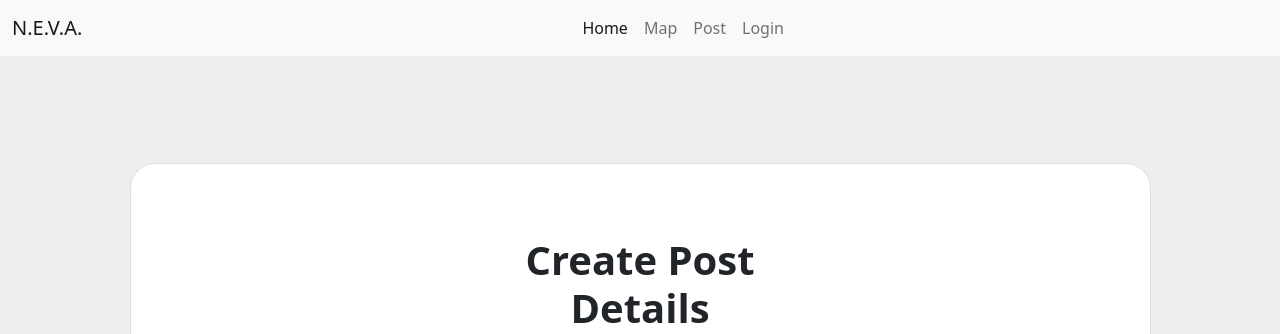
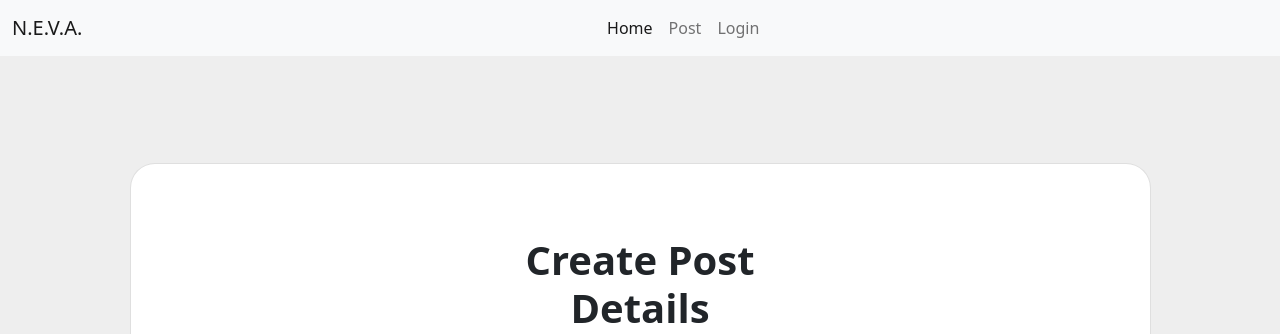
Before and after one commit to nikhilchaudhary0126/neva, a Django app: page /post/ in a window 1280 px wide. Shown: the top 334 px of the page. Run offline with Django 3.2, Linux system fonts and the light colour scheme.

Commit message:
removed maps from navigation

```diff
--- a/home/templates/createPost.html
+++ b/home/templates/createPost.html
@@ -42,9 +42,9 @@
 								>Home</a
 							>
 						</li>
-						<li class="nav-item">
-							<a class="nav-link" href="/map">Map</a>
-						</li>
+<!--						<li class="nav-item">-->
+<!--							<a class="nav-link" href="/map">Map</a>-->
+<!--						</li>-->
 						<li class="nav-item">
 							<a class="nav-link" href="/post">Post</a>
 						</li>
--- a/home/templates/home.html
+++ b/home/templates/home.html
@@ -43,9 +43,9 @@
                     >Home</a
                     >
                 </li>
-                <li class="nav-item">
-                    <a class="nav-link" href="/map">Map</a>
-                </li>
+<!--                <li class="nav-item">-->
+<!--                    <a class="nav-link" href="/map">Map</a>-->
+<!--                </li>-->
                 <li class="nav-item">
                     <a class="nav-link" href="/post">Post</a>
                 </li>
--- a/home/templates/login.html
+++ b/home/templates/login.html
@@ -31,9 +31,9 @@
                 <li class="nav-item">
                     <a class="nav-link active" aria-current="page" href="/home">Home</a>
                 </li>
-                <li class="nav-item">
-                    <a class="nav-link" href="/map">Map</a>
-                </li>
+<!--                <li class="nav-item">-->
+<!--                    <a class="nav-link" href="/map">Map</a>-->
+<!--                </li>-->
                 <li class="nav-item">
                     <a class="nav-link" href="/post">Post</a>
                 </li>
--- a/home/templates/map.html
+++ b/home/templates/map.html
@@ -53,9 +53,9 @@
 								>Home</a
 							>
 						</li>
-						<li class="nav-item">
-							<a class="nav-link" href="/map">Map</a>
-						</li>
+<!--						<li class="nav-item">-->
+<!--							<a class="nav-link" href="/map">Map</a>-->
+<!--						</li>-->
 						<li class="nav-item">
 							<a class="nav-link" href="/post">Post</a>
 						</li>
```
